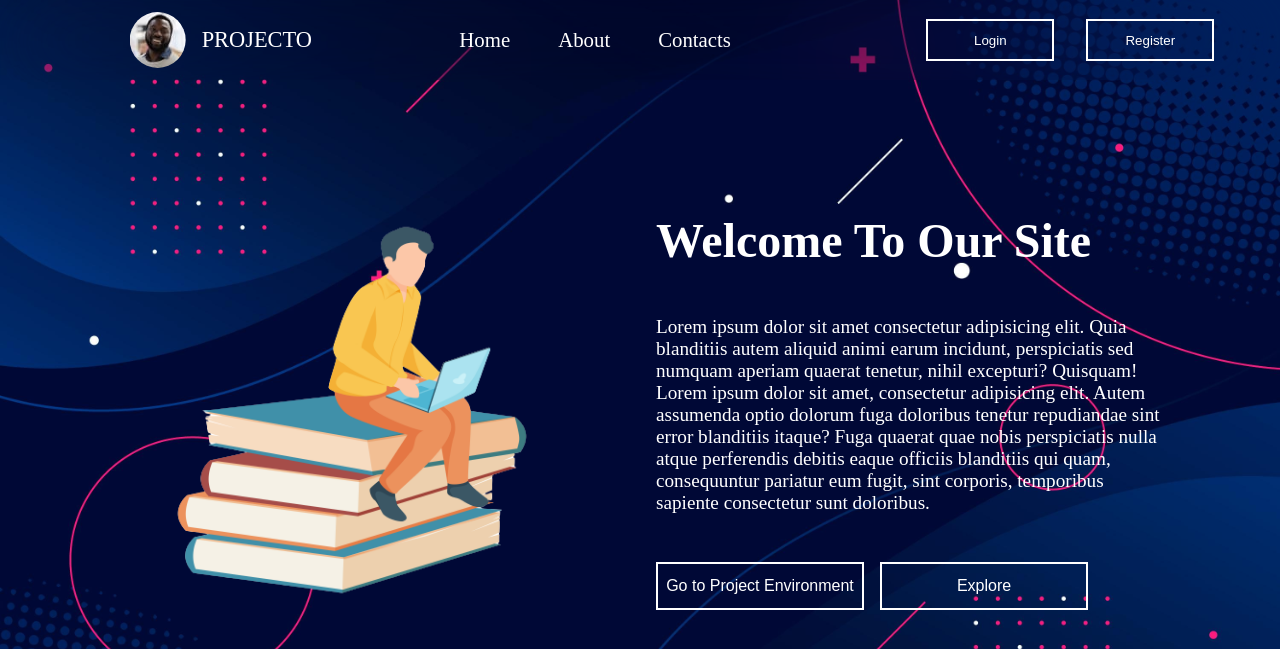
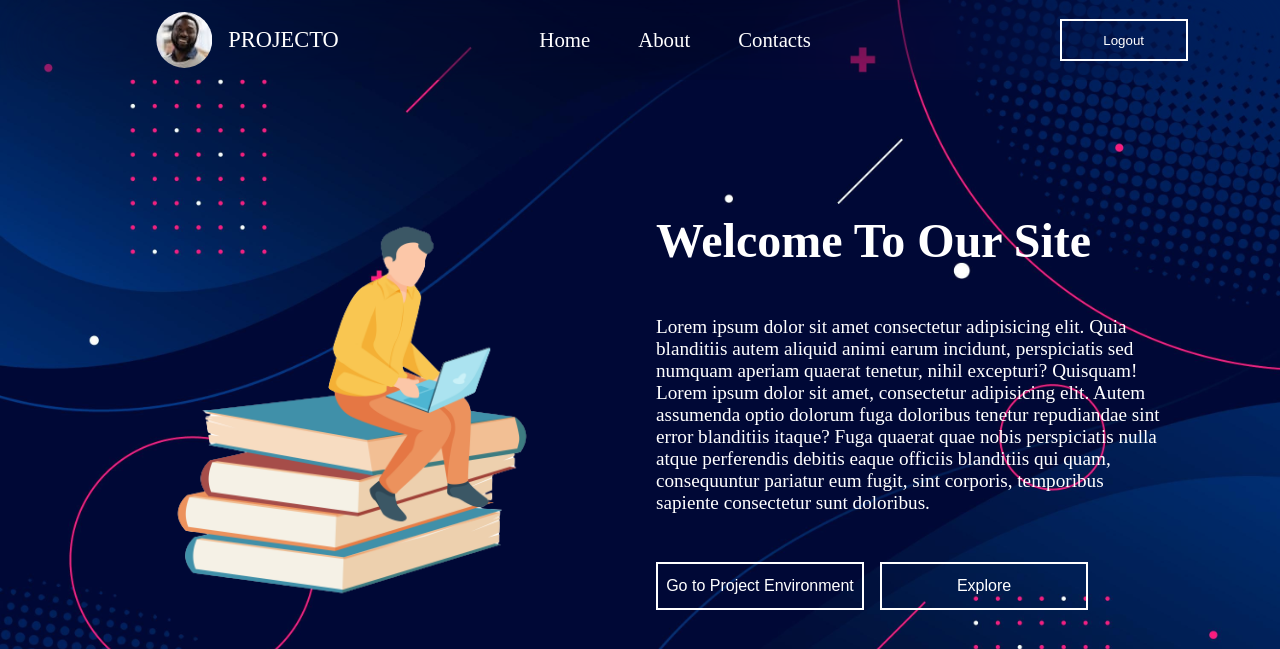
Before and after one commit to Gaurav-822/Projecto, a Flask app: page / in a window 1280 px wide. Shown: the top 649 px of the page. Run offline with Flask 3, Linux system fonts and the light colour scheme; a user stored in the database is signed in; some libraries are stand-ins or nearby versions.

Commit message:
uploading files

```diff
--- a/app.py
+++ b/app.py
@@ -63,13 +63,7 @@ def after_request(response):
 # HOME PAGE ----------------------------------------
 @app.route("/")
 def home():
-    # s = users.select().where(users.c.id == session['user_id'])
-    # result = conn.execute(s)
-    # for row in result:
-    #     req = row[3]
-    #     if req == None:
-    #         req = 0
-    return render_template('landing-page.html')
+    return render_template('landing-page.html', nav=1)
 #---------------------------------------------------
 
 # LOGIN and REGISTER ----------------------------------------------
@@ -80,7 +74,7 @@ def register():
     session.clear()
 
     if request.method == "GET":
-        return render_template("register.html")
+        return render_template("register.html", nav=1)
     username = request.form.get('username')
     password = request.form.get('password')
     confirmation = request.form.get('confirmation')
@@ -104,6 +98,13 @@ def register():
 
     session['user_id'] = id
 
+    return render_template("after-login.html")
+
+@app.route("/project_env")
+# @login_required
+def project_env():
+    if session['user_id'] == False:
+        return render_template("before-login.html")
     return render_template("after-login.html")
 
 
@@ -132,7 +133,7 @@ def login():
         return apology('Sorry We cannot find you right now')
 
     else:
-        return render_template("login.html")
+        return render_template("login.html", nav=1)
 
 @app.route("/logout")
 def logout():
--- a/templates/after-login.html
+++ b/templates/after-login.html
@@ -15,7 +15,7 @@
         <img src="/static/images/image-jonathan.jpg" alt="">
         <p>PROJECTO</p>
     </div>
-    <div class="middle"><a href="landing-page.html">Back To Home Page</a></div>
+    <div class="middle"><a href="/">Back To Home Page</a></div>
     <div class="right">
         <div class="right-part-1">
             <p>Total Projects: 10</p>
--- a/templates/landing-page.html
+++ b/templates/landing-page.html
@@ -9,21 +9,7 @@
 {% endblock %}
 
 {% block main %}
-<nav class="navbar">
-    <div class="left">
-        <img src="/static/images/image-jonathan.jpg" alt="">
-        <p style="font-size: 1.4rem;">PROJECTO</p>
-    </div>
-    <div class="middle" id="middle">
-        <a href="/">Home</a>
-        <a href="">About</a>
-        <a href="">Contacts</a>
-    </div>
-    <div class="right">
-        <button class="btn">Login</button>
-        <button class="btn">Register</button>
-    </div>
-</nav>
+
 <section class="section-1 landing">
     <div id="section-1-left">
         <img src="/static/images/icon-main.png" alt="">
@@ -33,7 +19,7 @@
         <h1>Welcome To Our Site</h1>
         <p>Lorem ipsum dolor sit amet consectetur adipisicing elit. Quia blanditiis autem aliquid animi earum incidunt, perspiciatis sed numquam aperiam quaerat tenetur, nihil excepturi? Quisquam! Lorem ipsum dolor sit amet, consectetur adipisicing elit. Autem assumenda optio dolorum fuga doloribus tenetur repudiandae sint error blanditiis itaque? Fuga quaerat quae nobis perspiciatis nulla atque perferendis debitis eaque officiis blanditiis qui quam, consequuntur pariatur eum fugit, sint corporis, temporibus sapiente consectetur sunt doloribus.</p>
         <div class="buttons">
-            <button id="btn-1"><a href="before-login.html" style="text-decoration: none; color: white;"> Go to Project Environment</a></button>
+            <button id="btn-1"><a href="/project_env" style="text-decoration: none; color: white;"> Go to Project Environment</a></button>
             <button id="btn-2">Explore</button>
         </div>
     </div>
--- a/templates/layout.html
+++ b/templates/layout.html
@@ -1,7 +1,7 @@
 <!DOCTYPE html>
  <html lang="en">
     <head>
-        <title>Cringe Moments</title>
+        <title>PROJECTO</title>
         <!-- Get Bootstrap
         <link rel="stylesheet" href="https://maxcdn.bootstrapcdn.com/bootstrap/3.4.1/css/bootstrap.min.css">
         <script src="https://ajax.googleapis.com/ajax/libs/jquery/3.6.3/jquery.min.js"></script>
@@ -35,10 +35,33 @@
                   background-attachment: fixed;
               }
       </style>
-        <!-- <link rel="stylesheet" href="/static/styles.css"> -->
     </head>
 
     <body>
+        <!-- NAVBAR -->
+        {% if nav == 1 %}
+        <nav class="navbar">
+            <div class="left">
+                <img src="/static/images/image-jonathan.jpg" alt="">
+                <p style="font-size: 1.4rem;">PROJECTO</p>
+            </div>
+            <div class="middle" id="middle">
+                <a href="/">Home</a>
+                <a href="">About</a>
+                <a href="">Contacts</a>
+            </div>
+            <div class="right">
+                {% if session['user_id'] %}
+                <a href="/logout"><button class="btn">Logout</button></a>
+                {% else %}
+                <a href="/login"><button class="btn">Login</button></a>
+                <a href="/register"><button class="btn">Register</button></a>
+                {% endif %}
+            </div>
+        </nav>
+        {% endif %}
+
+
         {% block main %}{% endblock %}
     </body>
  </html>
```
Also changed, not shown: templates/login.html (+0 -14 lines), templates/register.html (+0 -14 lines), 2 other files.
